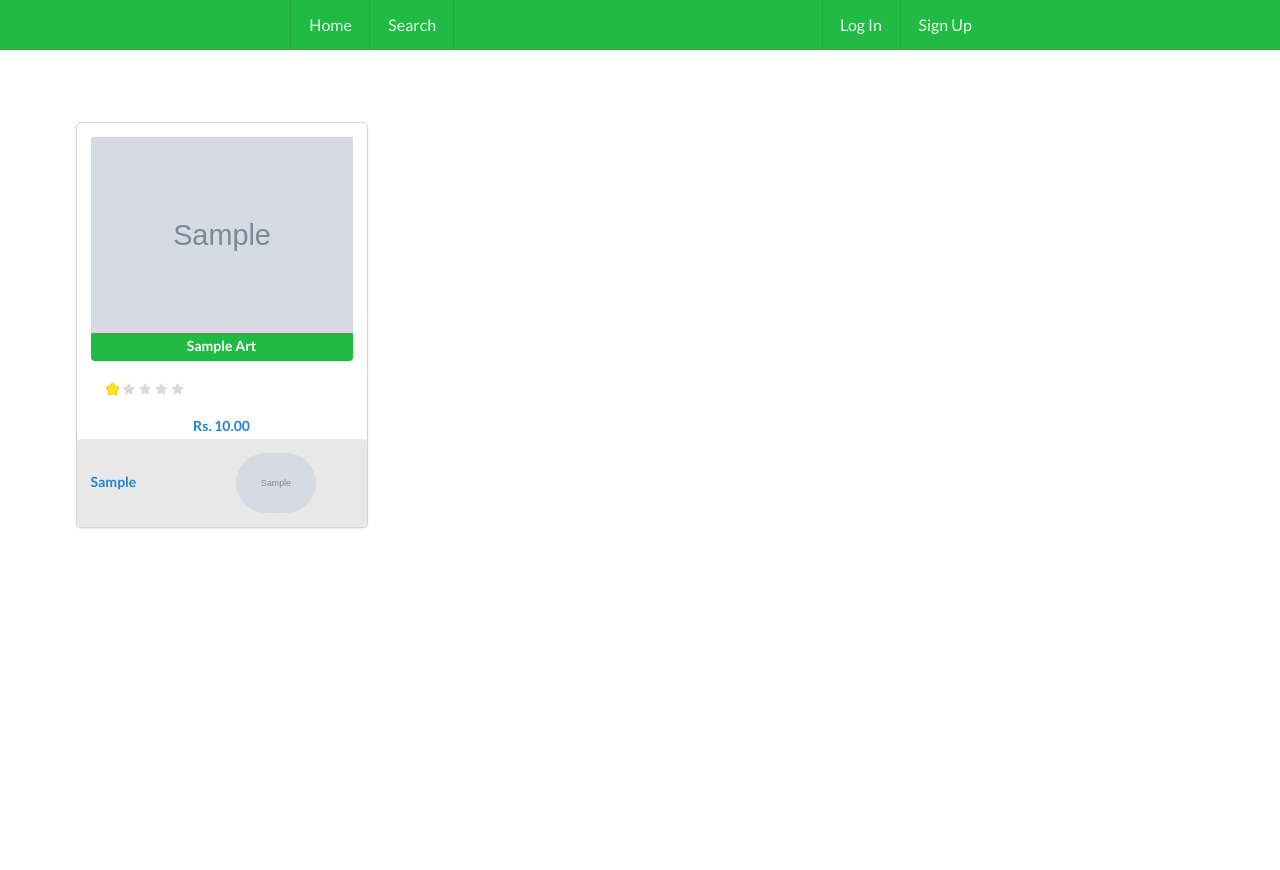
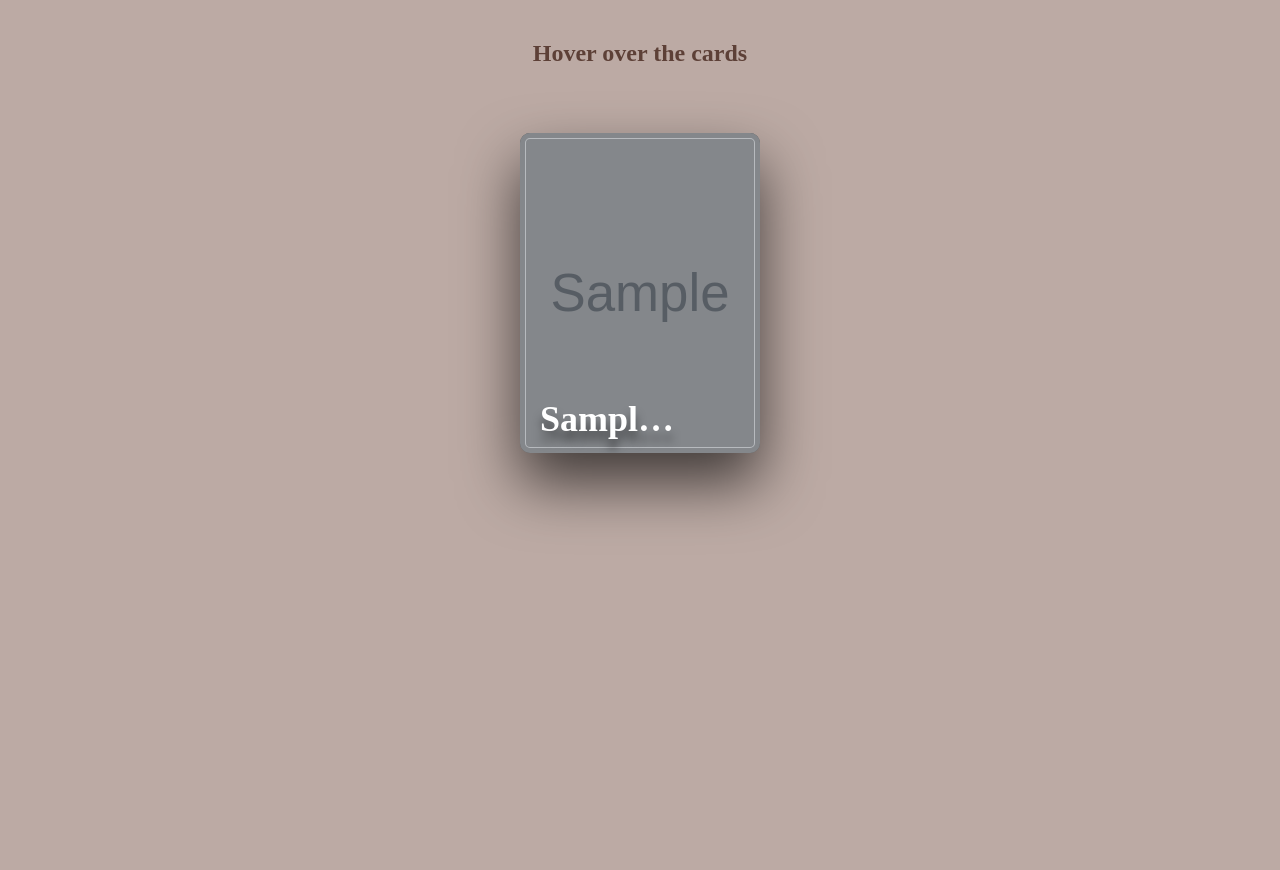
Before and after one commit to chaudharynabin6/Online-Art-Gallery, a Django app: page /artgallery/ in a window 1280 px wide. After the commit the page ends 521 px from the top, so only its background shows below. Run offline with Django 3.2, Linux system fonts and the light colour scheme; tables that the repository leaves empty hold one stand-in row (values such as "Sample post"); grey boxes marked "Sample" are stand-in pictures; some libraries are stand-ins or nearby versions.

Commit message:
artGallery home page: redesign

```diff
--- /dev/null
+++ b/src/artGallery/static/artGallery/css/main.css
@@ -0,0 +1,126 @@
+body {
+    margin: 40px 0;
+    font-family: "Raleway";
+    font-size: 14px;
+    font-weight: 500;
+    background-color: #BCAAA4;
+    -webkit-font-smoothing: antialiased;
+  }
+
+  .title {
+    font-family: "Raleway";
+    font-size: 24px;
+    font-weight: 700;
+    color: #5D4037;
+    text-align: center;
+  }
+
+  p {
+    line-height: 1.5em;
+  }
+
+  h1 + p, p + p {
+    margin-top: 10px;
+  }
+
+  .container {
+    padding: 40px 80px;
+    display: flex;
+    flex-wrap: wrap;
+    justify-content: center;
+  }
+
+  .card-wrap {
+    margin: 10px;
+    transform: perspective(800px);
+    transform-style: preserve-3d;
+    cursor: pointer;
+  }
+  .card-wrap:hover .card-info {
+    transform: translateY(0);
+  }
+  .card-wrap:hover .card-info p {
+    opacity: 1;
+  }
+  .card-wrap:hover .card-info, .card-wrap:hover .card-info p {
+    transition: 0.6s cubic-bezier(0.23, 1, 0.32, 1);
+  }
+  .card-wrap:hover .card-info:after {
+    transition: 5s cubic-bezier(0.23, 1, 0.32, 1);
+    opacity: 1;
+    transform: translateY(0);
+  }
+  .card-wrap:hover .card-bg {
+    transition: 0.6s cubic-bezier(0.23, 1, 0.32, 1), opacity 5s cubic-bezier(0.23, 1, 0.32, 1);
+    opacity: 0.8;
+  }
+  .card-wrap:hover .card {
+    transition: 0.6s cubic-bezier(0.23, 1, 0.32, 1), box-shadow 2s cubic-bezier(0.23, 1, 0.32, 1);
+    box-shadow: rgba(255, 255, 255, 0.2) 0 0 40px 5px, white 0 0 0 1px, rgba(0, 0, 0, 0.66) 0 30px 60px 0, inset #333 0 0 0 5px, inset white 0 0 0 6px;
+  }
+
+  .card {
+    position: relative;
+    flex: 0 0 240px;
+    width: 240px;
+    height: 320px;
+    background-color: #333;
+    overflow: hidden;
+    border-radius: 10px;
+    box-shadow: rgba(0, 0, 0, 0.66) 0 30px 60px 0, inset #333 0 0 0 5px, inset rgba(255, 255, 255, 0.5) 0 0 0 6px;
+    transition: 1s cubic-bezier(0.445, 0.05, 0.55, 0.95);
+  }
+
+  .card-bg {
+    opacity: 0.5;
+    position: absolute;
+    top: -20px;
+    left: -20px;
+    width: 100%;
+    height: 100%;
+    padding: 20px;
+    background-repeat: no-repeat;
+    background-position: center;
+    background-size: cover;
+    transition: 1s cubic-bezier(0.445, 0.05, 0.55, 0.95), opacity 5s 1s cubic-bezier(0.445, 0.05, 0.55, 0.95);
+    pointer-events: none;
+  }
+
+  .card-info {
+    padding: 20px;
+    position: absolute;
+    bottom: 0;
+    color: #fff;
+    transform: translateY(40%);
+    transition: 0.6s 1.6s cubic-bezier(0.215, 0.61, 0.355, 1);
+  }
+  .card-info p {
+    opacity: 0;
+    text-shadow: black 0 2px 3px;
+    transition: 0.6s 1.6s cubic-bezier(0.215, 0.61, 0.355, 1);
+  }
+  .card-info * {
+    position: relative;
+    z-index: 1;
+  }
+  .card-info:after {
+    content: "";
+    position: absolute;
+    top: 0;
+    left: 0;
+    z-index: 0;
+    width: 100%;
+    height: 100%;
+    background-image: linear-gradient(to bottom, transparent 0%, rgba(0, 0, 0, 0.6) 100%);
+    background-blend-mode: overlay;
+    opacity: 0;
+    transform: translateY(100%);
+    transition: 5s 1s cubic-bezier(0.445, 0.05, 0.55, 0.95);
+  }
+
+  .card-info h1 {
+    font-family: "Playfair Display";
+    font-size: 36px;
+    font-weight: 700;
+    text-shadow: rgba(0, 0, 0, 0.5) 0 10px 10px;
+  }
--- /dev/null
+++ b/src/artGallery/static/artGallery/js/main.js
@@ -0,0 +1,77 @@
+Vue.config.devtools = true;
+
+Vue.component('card', {
+  template: `
+    <div class="card-wrap"
+      @mousemove="handleMouseMove"
+      @mouseenter="handleMouseEnter"
+      @mouseleave="handleMouseLeave"
+      ref="card">
+      <div class="card"
+        :style="cardStyle">
+        <div class="card-bg" :style="[cardBgTransform, cardBgImage]"></div>
+        <div class="card-info">
+          <slot name="header"></slot>
+          <slot name="content"></slot>
+        </div>
+      </div>
+    </div>`,
+  mounted() {
+    this.width = this.$refs.card.offsetWidth;
+    this.height = this.$refs.card.offsetHeight;
+  },
+  props: ['dataImage'],
+  data: () => ({
+    width: 0,
+    height: 0,
+    mouseX: 0,
+    mouseY: 0,
+    mouseLeaveDelay: null
+  }),
+  computed: {
+    mousePX() {
+      return this.mouseX / this.width;
+    },
+    mousePY() {
+      return this.mouseY / this.height;
+    },
+    cardStyle() {
+      const rX = this.mousePX * 30;
+      const rY = this.mousePY * -30;
+      return {
+        transform: `rotateY(${rX}deg) rotateX(${rY}deg)`
+      };
+    },
+    cardBgTransform() {
+      const tX = this.mousePX * -40;
+      const tY = this.mousePY * -40;
+      return {
+        transform: `translateX(${tX}px) translateY(${tY}px)`
+      }
+    },
+    cardBgImage() {
+      return {
+        backgroundImage: `url(${this.dataImage})`
+      }
+    }
+  },
+  methods: {
+    handleMouseMove(e) {
+      this.mouseX = e.pageX - this.$refs.card.offsetLeft - this.width/2;
+      this.mouseY = e.pageY - this.$refs.card.offsetTop - this.height/2;
+    },
+    handleMouseEnter() {
+      clearTimeout(this.mouseLeaveDelay);
+    },
+    handleMouseLeave() {
+      this.mouseLeaveDelay = setTimeout(()=>{
+        this.mouseX = 0;
+        this.mouseY = 0;
+      }, 1000);
+    }
+  }
+});
+
+const app = new Vue({
+  el: '#app'
+});
--- a/src/artGallery/templates/artgallery/index.html
+++ b/src/artGallery/templates/artgallery/index.html
@@ -1,50 +1,34 @@
-{% extends 'base.html' %}
+
 {% load static %}
+{% load humanize %}
+
+
+<!DOCTYPE html>
+<html lang="en">
+<head>
+    <meta charset="UTF-8">
+    <meta name="viewport" content="width=device-width, initial-scale=1.0">
+    <link rel="stylesheet" href="{% static 'artGallery/css/main.css' %}">
+    <title>Home</title>
+
+</head>
+<body>
+ <h1 class="title">Hover over the cards</h1>
+<div id="app" class="container">
+{% for art,artist in arts %}
+        <card data-image="{{MEDIA_URL}}{{art.photo1}}">
+            <h1 slot="header">{{art.art_name|truncatechars:6|title}}</h1>
+            <p slot="content">{{art.art_name|truncatechars:20|lower}}</p>
+        </card>
+{% endfor %}
+</div>
+</div>
 
 
 
 
+<script src="https://cdnjs.cloudflare.com/ajax/libs/vue/2.0.1/vue.min.js"></script>
+<script src="{% static 'artGallery/js/main.js' %}"></script>
 
-{% block title %}
-artGallery
-{% endblock title %}
-
-{% block content %}
-
- <div class="ui container three column grid">
-{% for art,artist in arts %}
-
-<div class="column">
-        {% include "artgallery/card.html" %}
-
-</div>
-
-
-
-{% endfor %}
-</div>
-
-{% comment %} </div> {% endcomment %}
-
-
-
-
-
-{% endblock content %}
-
-{% block scripts %}
-<script>
-$(document).ready(function(){
-    $(".rating").rating("disable");
-
-    $("#grid").css({
-        "margin-left":"0px",
-        "margin-right":"0px",
-        "margin-top":"5px",
-        "margin-bottom":"5px"
-        });
-    $(".ui.label:last-child ").css({"margin-right":"-1rem"});
-});
-</script>
-
-{% endblock scripts %}
+</body>
+</html>
```
